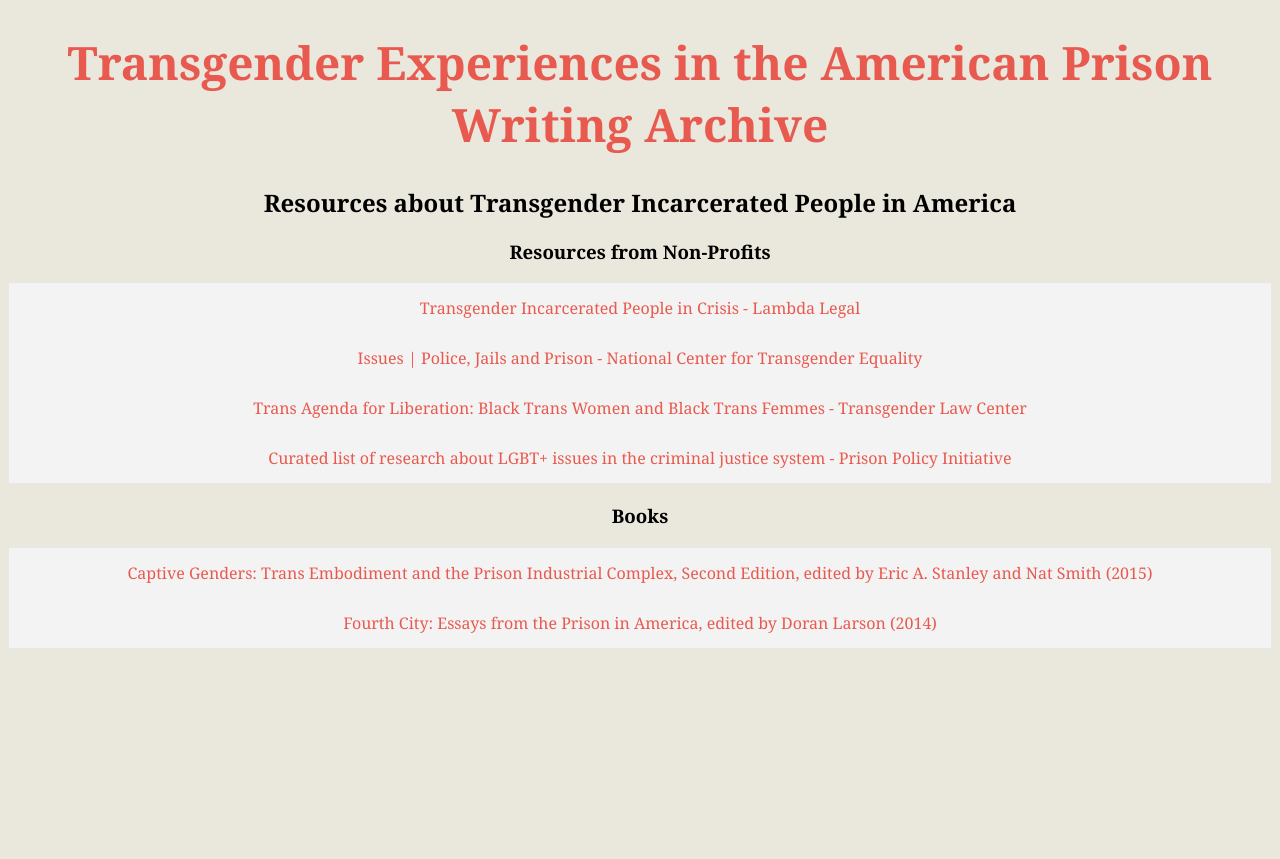
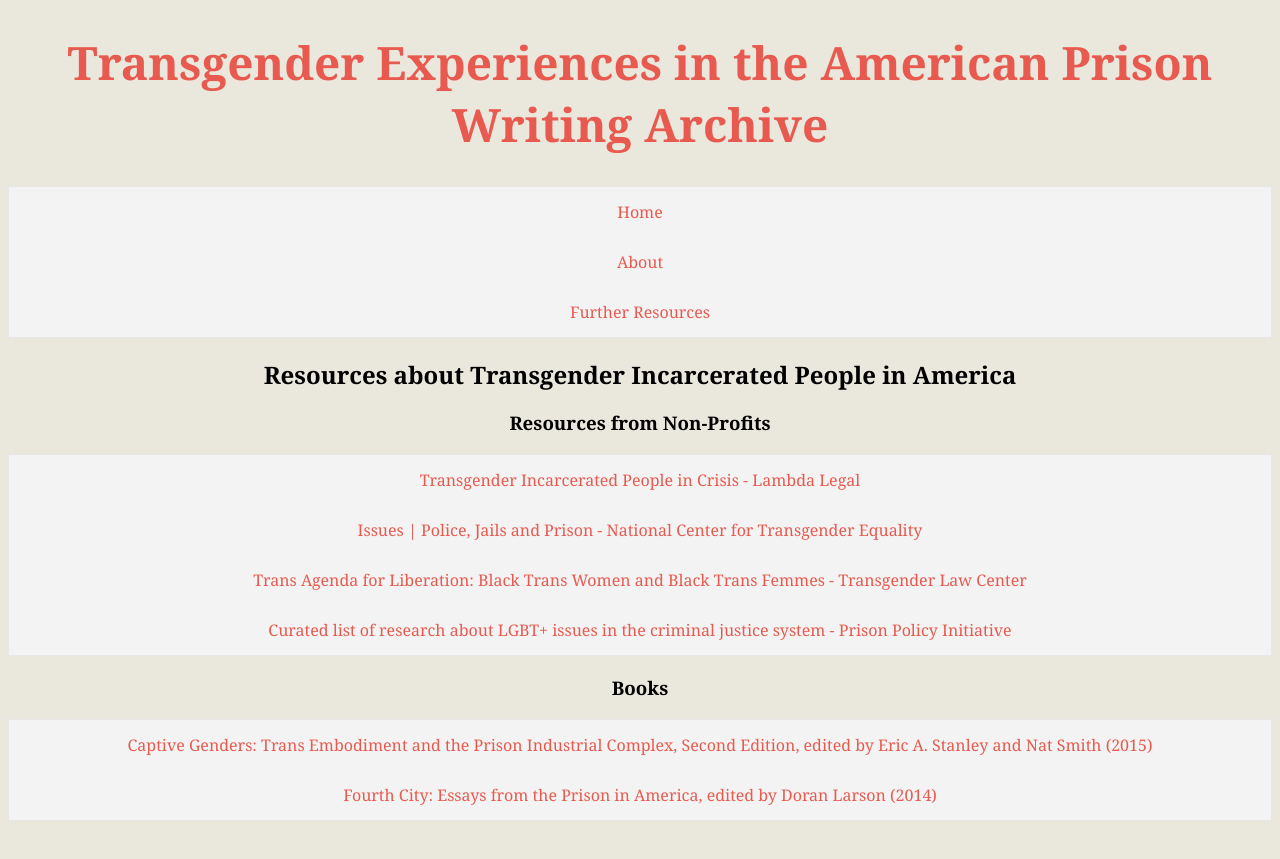
Before and after one commit to gmiugrad/gmiugrad.github.io, a Jekyll site: the page finalproject/resources.html, which Jekyll copies as it is, in a window 1280 px wide. Shown: the top 859 px of the page. Built offline with Jekyll 4.4.1, drawn with Linux system fonts in a browser that asks for light colours.

Commit message:
Update resources.html

```diff
--- a/finalproject/resources.html
+++ b/finalproject/resources.html
@@ -71,6 +71,13 @@
     <body>
 
         <h1>Transgender Experiences in the American Prison Writing Archive</h1>
+        <div>
+            <ul>
+               <li><a href="https://gmiugrad.github.io/finalproject/projectfinal.html" target="_blank">Home</a></li>
+               <li><a href="https://gmiugrad.github.io/finalproject/about.html" target="_blank">About</a></li>
+               <li><a href="https://gmiugrad.github.io/finalproject/resources.html" target="_blank">Further Resources</a></li>
+            </ul>
+         </div>
         <h2>Resources about Transgender Incarcerated People in America</h2>
 
         <h3>Resources from Non-Profits</h3>
```
